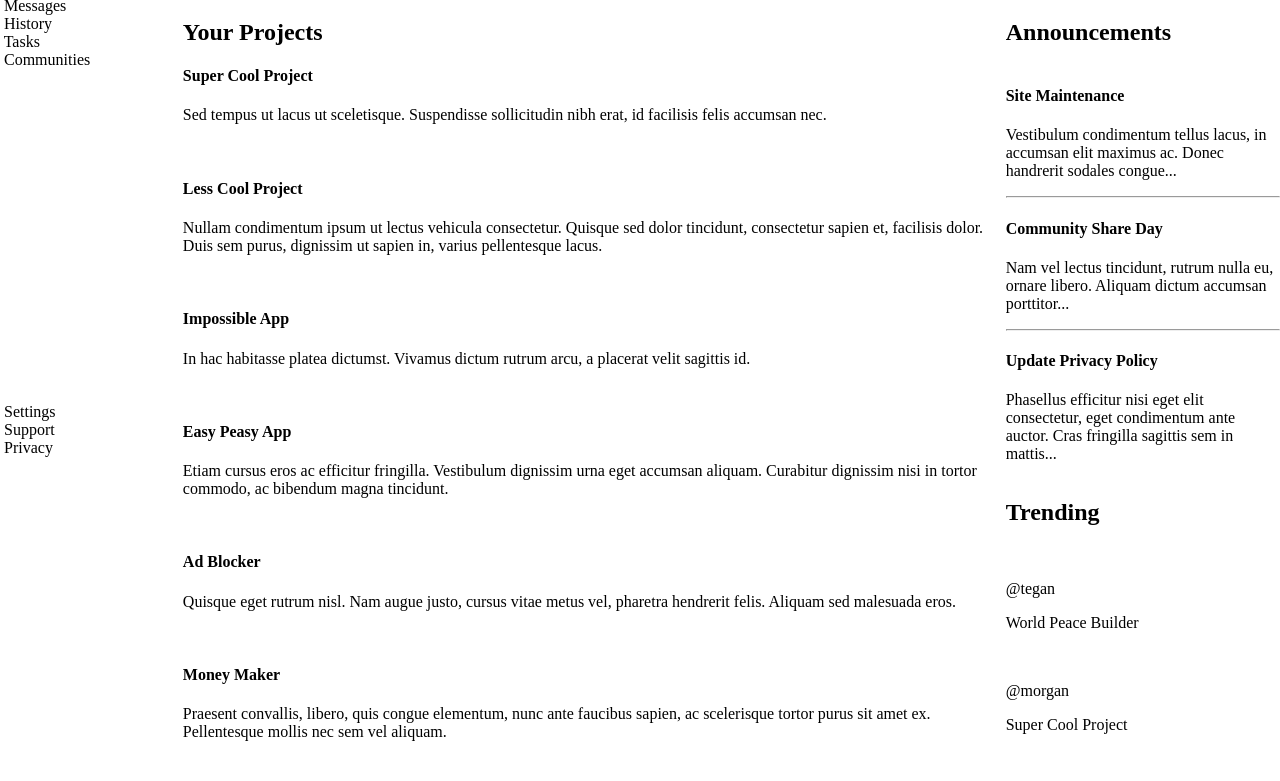
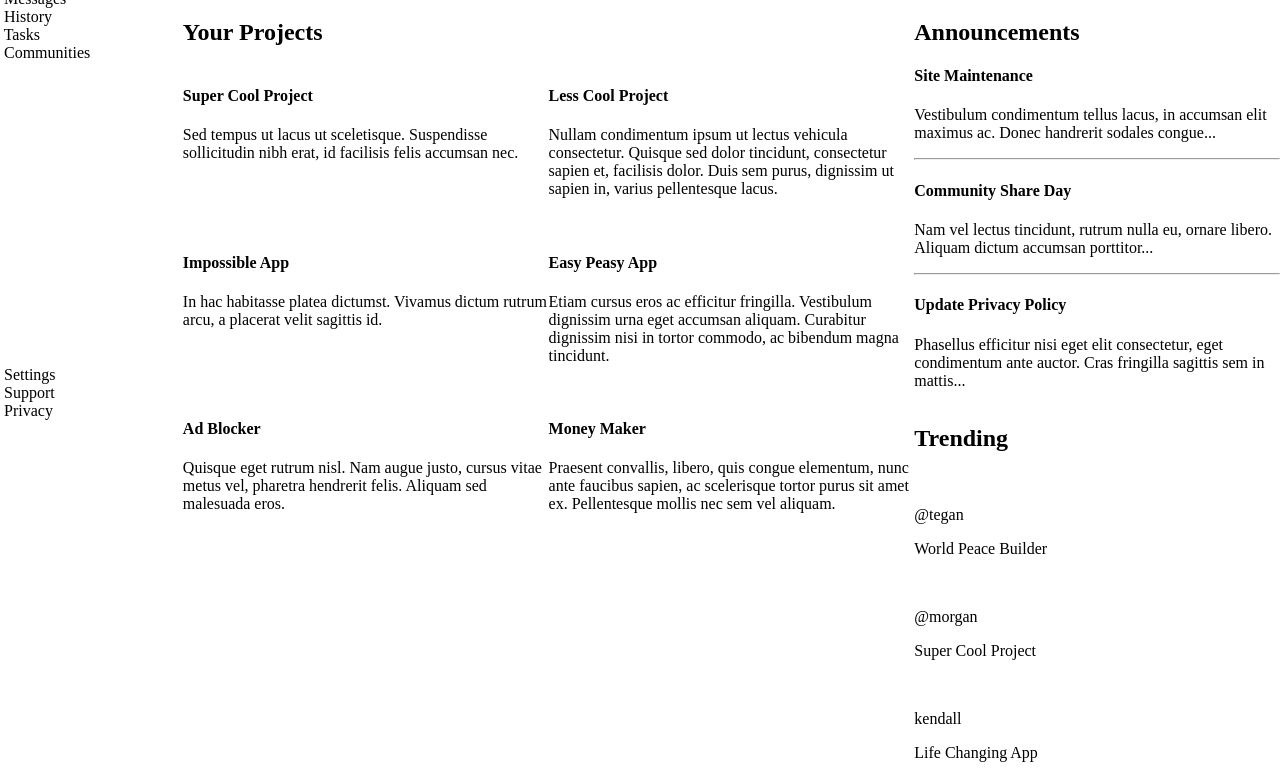
Before and after one commit to WildForce112/admin-dashboard, a plain HTML site: page index.html in a window 1280 px wide. Shown: the part 149-930 px from the top of the page. Drawn offline with Linux system fonts and the light colour scheme.

Commit message:
feat: Done all the grid layout

```diff
--- a/styles.css
+++ b/styles.css
@@ -32,13 +32,16 @@ header>:last-child {
 .main-content {
   grid-area: 2 / 2 / 3 / 3;
   display: grid;
-  grid-template-columns: 3fr 1fr;
+  grid-template-columns: 2fr 1fr;
 }
 
 .main-content>:first-child {
+  /* grid-column: 1 / 2; */
   grid-area: 1 / 1 / 3 / 2;
 }
 
-.main-content>:first-child + div{
+.main-content>:first-child> h2 + div{
   display: grid;
+  /* grid-template-columns: 1fr 1fr; */
+  grid-template: repeat(3, 1fr) / repeat(2, 1fr);
 }
```
